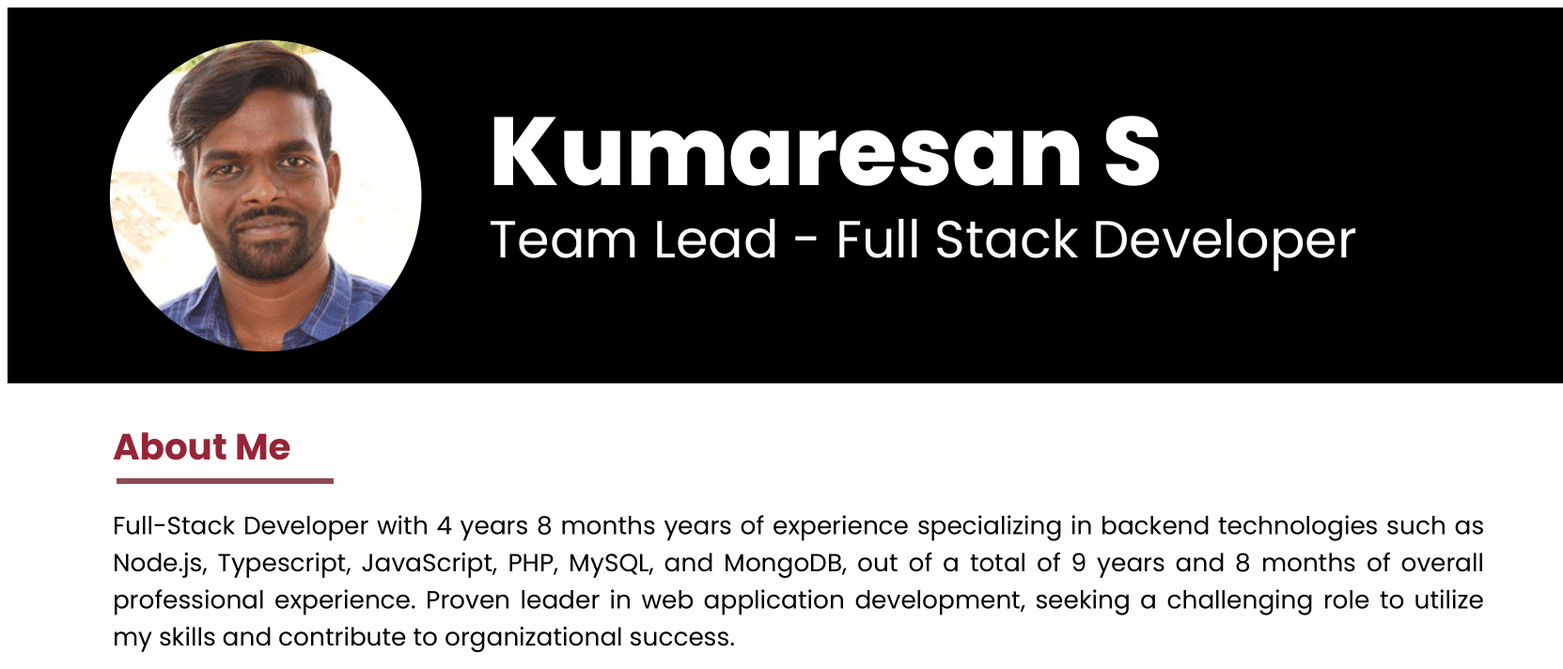
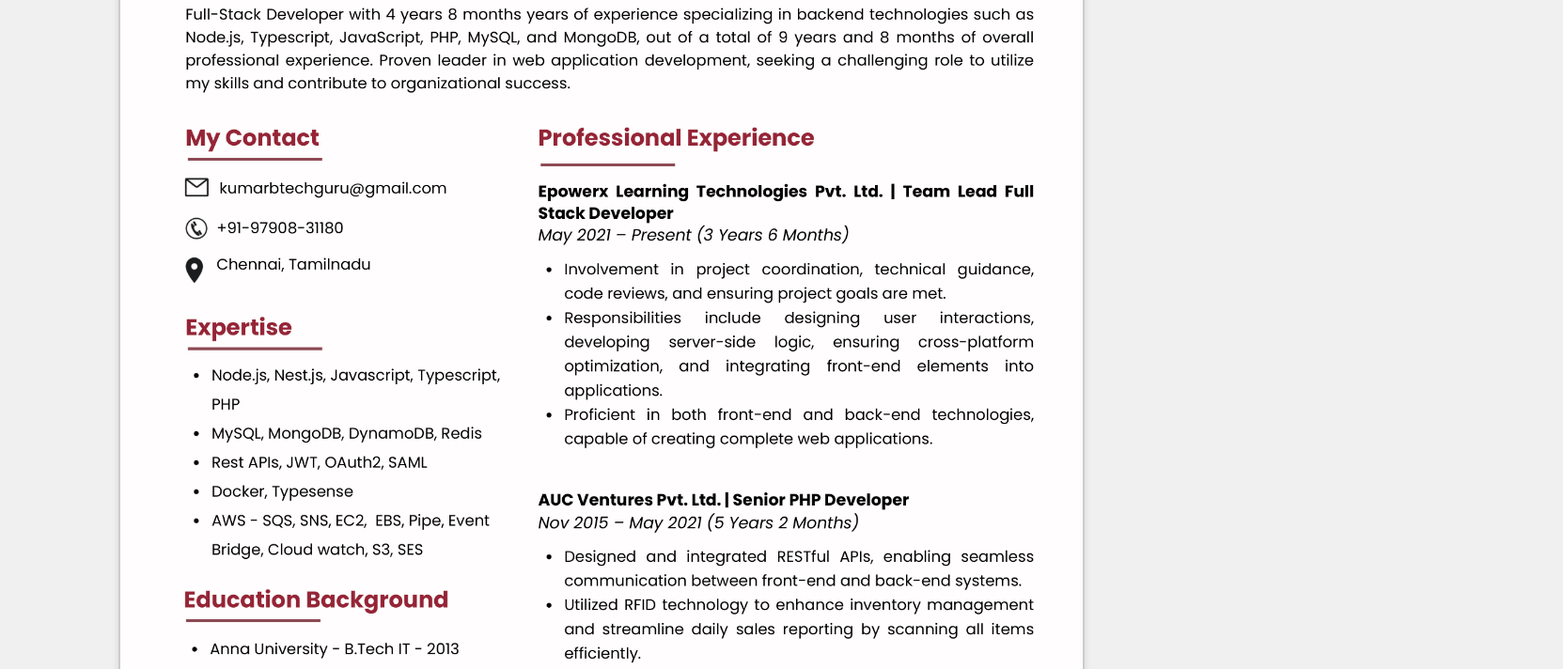
Before and after one commit to KumaresanSundaramurthy/kumaresanresume, a plain HTML site: page index.html in a window 1280 px wide. Shown: the top 712 px of the page at 94% size, 1663 px wide, since content can reach past the window. Drawn offline with Linux system fonts and the light colour scheme.

Commit message:
Initial Commit

```diff
--- a/index.html
+++ b/index.html
@@ -1 +1,43 @@
-<img src="/Images/Resume.png">Resume</img>
+<!DOCTYPE html>
+<html lang="en">
+<head>
+    <meta charset="UTF-8">
+    <meta name="viewport" content="width=device-width, initial-scale=1.0">
+    <title>Interactive PNG Image</title>
+    <style>
+        body {
+            margin: 0;
+            height: 100vh;
+            display: flex;
+            justify-content: center;
+            align-items: center;
+            background-color: #f0f0f0; /* Optional, for better contrast */
+        }
+
+        .container {
+            text-align: center; /* Center the image inside the container */
+        }
+
+        .interactive-image {
+            max-width: 80%; /* Image will not exceed 80% of the viewport width */
+            height: auto; /* Keep the image's aspect ratio */
+            border: 2px solid #ccc; /* Optional: add border */
+            border-radius: 10px; /* Optional: rounded corners */
+            box-shadow: 0 4px 8px rgba(0, 0, 0, 0.1); /* Optional: shadow effect */
+        }
+
+        /* Optional: Styling for interaction */
+        .interactive-image:hover {
+            transform: scale(1.05); /* Slight zoom on hover */
+            transition: transform 0.3s ease; /* Smooth zoom effect */
+        }
+    </style>
+</head>
+<body>
+
+    <div class="container">
+        <img src="/Images/Resume.png" alt="Kumaresan Resume" class="interactive-image">
+    </div>
+
+</body>
+</html>
```
